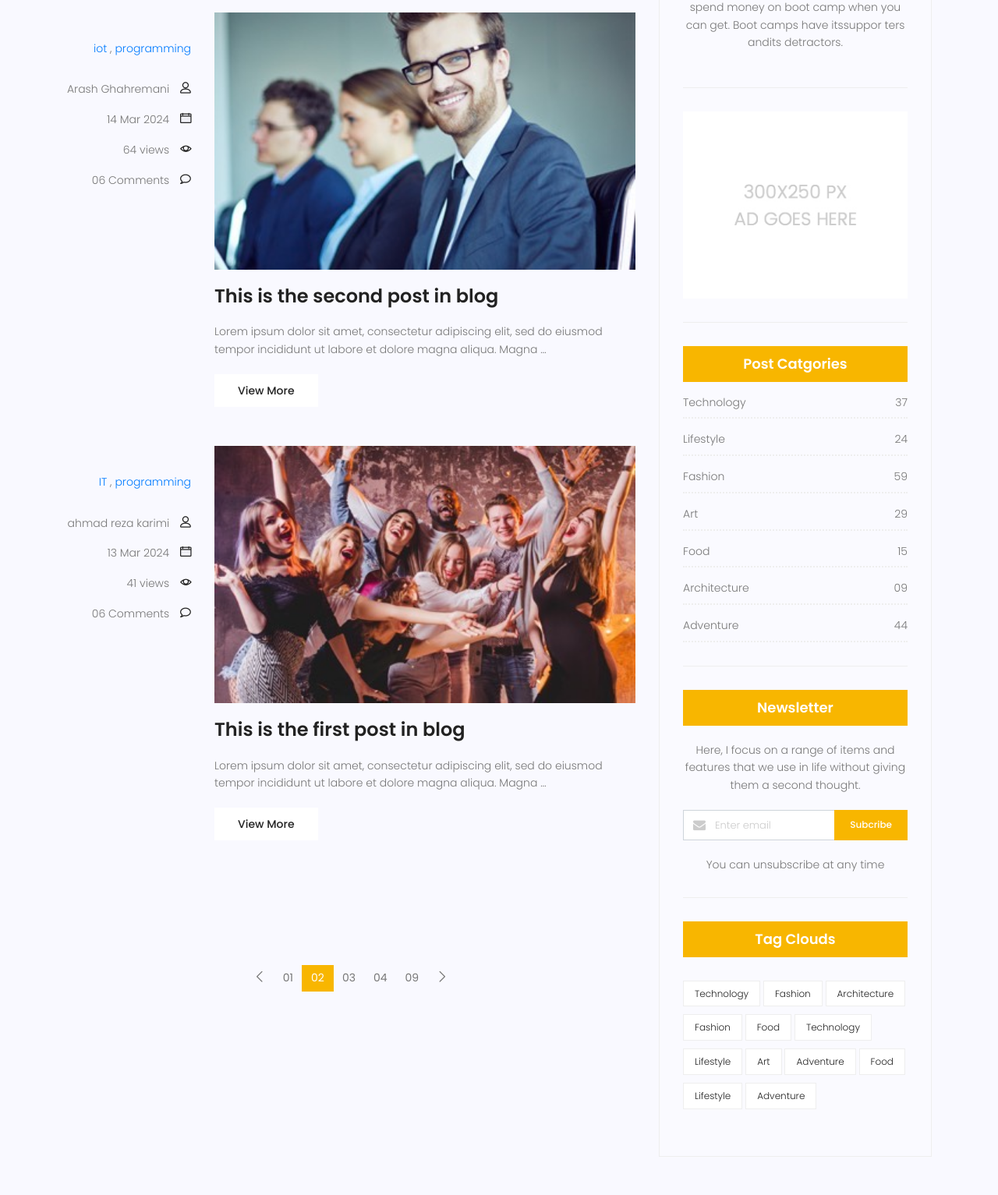
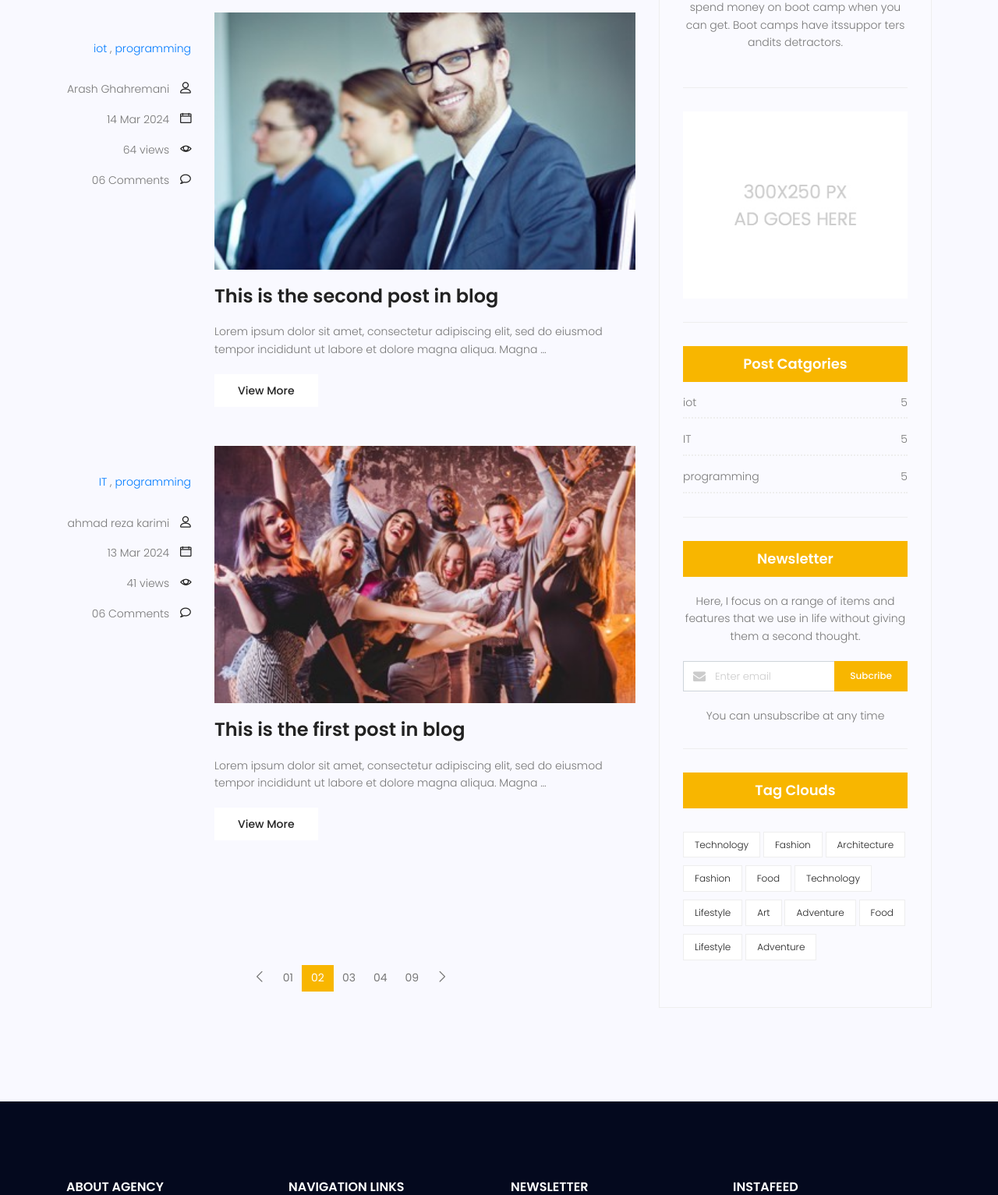
Before and after one commit to Arash7447/mysite, a Django app: page /blog/ in a window 1280 px wide. Shown: the part 1565-3098 px from the top of the page at 78% size. Run offline with Django 5.2, Linux system fonts and the light colour scheme; data comes from the database, SQL or seed files in the repository; both versions use the stored data as it was after the commit; some libraries are stand-ins or nearby versions.

Commit message:
blog category
in this part we lunched blog category part .

```diff
--- a/blog/templatetags/blog_tags.py
+++ b/blog/templatetags/blog_tags.py
@@ -1,5 +1,7 @@
 from django import template
 from blog.models import Post
+from blog.models import Category
+
 register = template.Library()
 
 @register.simple_tag(name = 'totalposts')
@@ -24,3 +26,12 @@ def snippet (value,arg = 20) :
 def latestposts(arg = 2) :
     posts = Post.objects.filter(status = 1).order_by('published_date')[:arg]
     return {'posts': posts}
+
+@register.inclusion_tag('blog/post-categories.html')
+def postcategories() :
+    posts = Post.objects.filter(status = 1)
+    categories = Category.objects.all()
+    cat_dict = {}
+    for name in categories :
+        cat_dict[name]=posts.filter(category=name).count()
+    return {'categories':cat_dict}
--- a/blog/urls.py
+++ b/blog/urls.py
@@ -7,5 +7,6 @@ app_name = 'blog'
 urlpatterns = [
     path('', blog_view, name="index"),
     path('<int:pid>/', blog_single, name="single"),
+    path('category/<str:cat_name>', blog_category, name="category"),
 
 ]
--- a/blog/views.py
+++ b/blog/views.py
@@ -9,7 +9,7 @@ def blog_view(request) :
     context = {'posts': posts}
     return render(request, "blog/blog-home.html", context)
 
-def blog_single(request, pid):
+def blog_single(request, pid) :
     post = get_object_or_404(Post, pk=pid, status=1, published_date__lte=timezone.now())
     next_post = Post.objects.filter(id__gt=post.id, status=1, published_date__lte=timezone.now()).order_by('id', '-published_date').first()
     previous_post = Post.objects.filter(id__lt=post.id, status=1, published_date__lte=timezone.now()).order_by('-id', '-published_date').first()
@@ -17,3 +17,9 @@ def blog_single(request, pid):
     post.counted_view += 1
     post.save()
     return render(request, "blog/blog-single.html", context)
+
+def blog_category(request, cat_name) :
+    posts = Post.objects.filter(status = 1)
+    posts = posts.filter(category__name=cat_name)
+    context = {'posts': posts}
+    return render(request, "blog/blog-home.html",context)
--- a/templates/blog/blog-home.html
+++ b/templates/blog/blog-home.html
@@ -1,7 +1,6 @@
 {% extends 'base.html' %}
 {% load static %}
-
-
+{% load blog_tags %}
 {% block content %}
 
 
@@ -99,7 +98,7 @@
 						<ul class="tags">
 							<!-- {{post.category.all|join:", "}} -->
 							{% for cat in post.category.all %}
-								<a href="#"> {{ cat.name }}</a> {% if not forloop.last %},{% endif %}
+								<a href="{% url 'blog:category' cat_name=cat.name %}"> {{ cat.name }}</a> {% if not forloop.last %},{% endif %}
 							{% endfor %}
 
 						</ul>
@@ -168,54 +167,10 @@
 					</div>
 						{% include 'blog/blog-writer.html' %}
 
-					{% include 'blog/blog-ads.html' %}
-					<div class="single-sidebar-widget post-category-widget">
-						<h4 class="category-title">Post Catgories</h4>
-						<ul class="cat-list">
-							<li>
-								<a href="#" class="d-flex justify-content-between">
-									<p>Technology</p>
-									<p>37</p>
-								</a>
-							</li>
-							<li>
-								<a href="#" class="d-flex justify-content-between">
-									<p>Lifestyle</p>
-									<p>24</p>
-								</a>
-							</li>
-							<li>
-								<a href="#" class="d-flex justify-content-between">
-									<p>Fashion</p>
-									<p>59</p>
-								</a>
-							</li>
-							<li>
-								<a href="#" class="d-flex justify-content-between">
-									<p>Art</p>
-									<p>29</p>
-								</a>
-							</li>
-							<li>
-								<a href="#" class="d-flex justify-content-between">
-									<p>Food</p>
-									<p>15</p>
-								</a>
-							</li>
-							<li>
-								<a href="#" class="d-flex justify-content-between">
-									<p>Architecture</p>
-									<p>09</p>
-								</a>
-							</li>
-							<li>
-								<a href="#" class="d-flex justify-content-between">
-									<p>Adventure</p>
-									<p>44</p>
-								</a>
-							</li>
-						</ul>
-					</div>
+					    {% include 'blog/blog-ads.html' %}
+
+						{% postcategories %}
+
 					<div class="single-sidebar-widget newsletter-widget">
 						<h4 class="newsletter-title">Newsletter</h4>
 						<p>
--- a/templates/blog/blog-single.html
+++ b/templates/blog/blog-single.html
@@ -238,7 +238,7 @@
 
 						{% include 'blog/blog-writer.html' %}
 
-
+						{% postcategories %}
 
 						{% latestposts 2 %}
 
--- /dev/null
+++ b/templates/blog/post-categories.html
@@ -0,0 +1,16 @@
+{% load static %}
+
+<div class="single-sidebar-widget post-category-widget">
+    <h4 class="category-title">Post Catgories</h4>
+    <ul class="cat-list">
+        {% for name,count in categories.items %}
+        <li>
+            <a href="#" class="d-flex justify-content-between">
+                <p>{{name}}</p>
+                <p>{{count}}</p>
+            </a>
+        </li>
+        {% endfor %}
+
+    </ul>
+</div>
```
Also changed, not shown: db.sqlite3.
